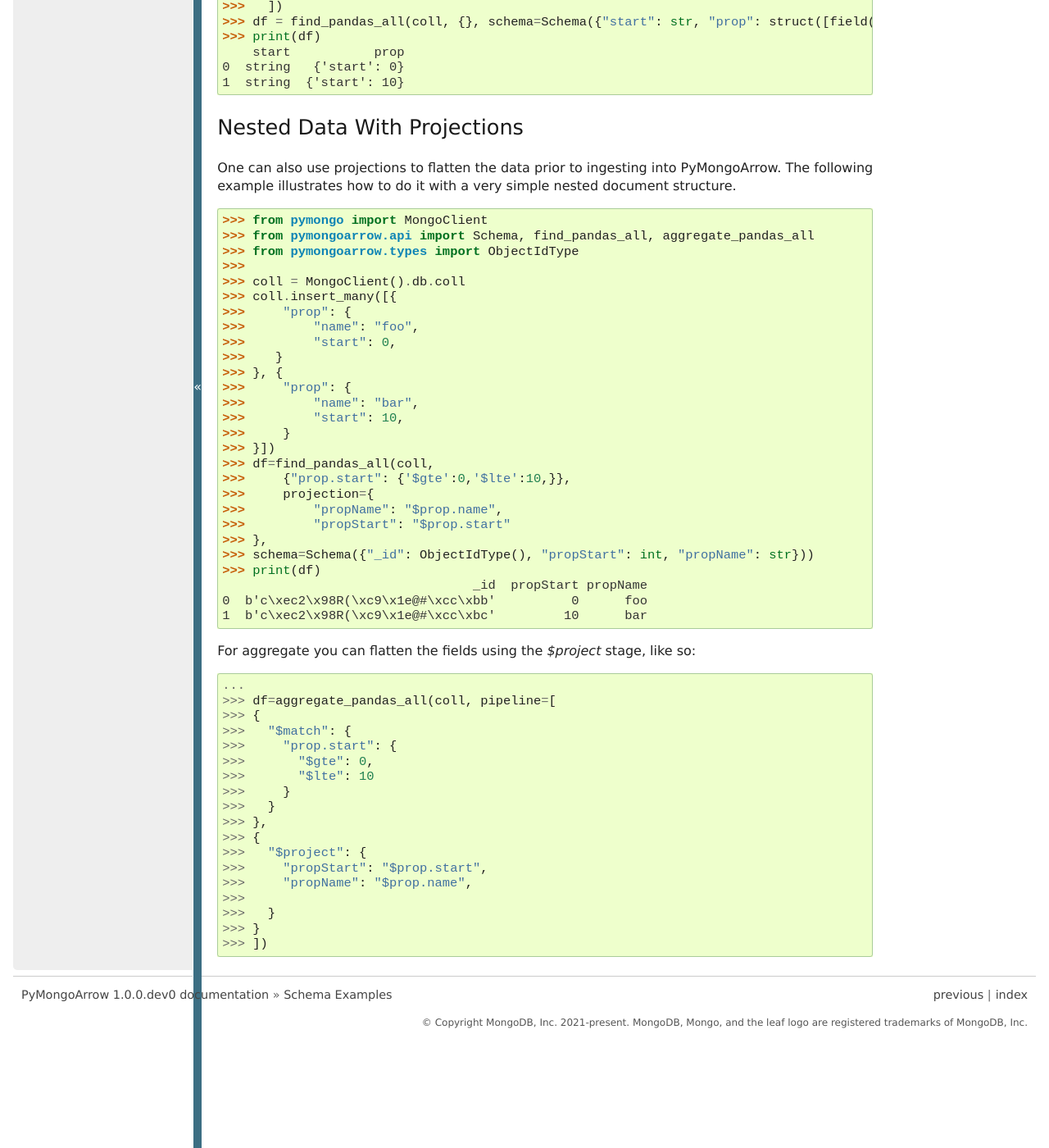
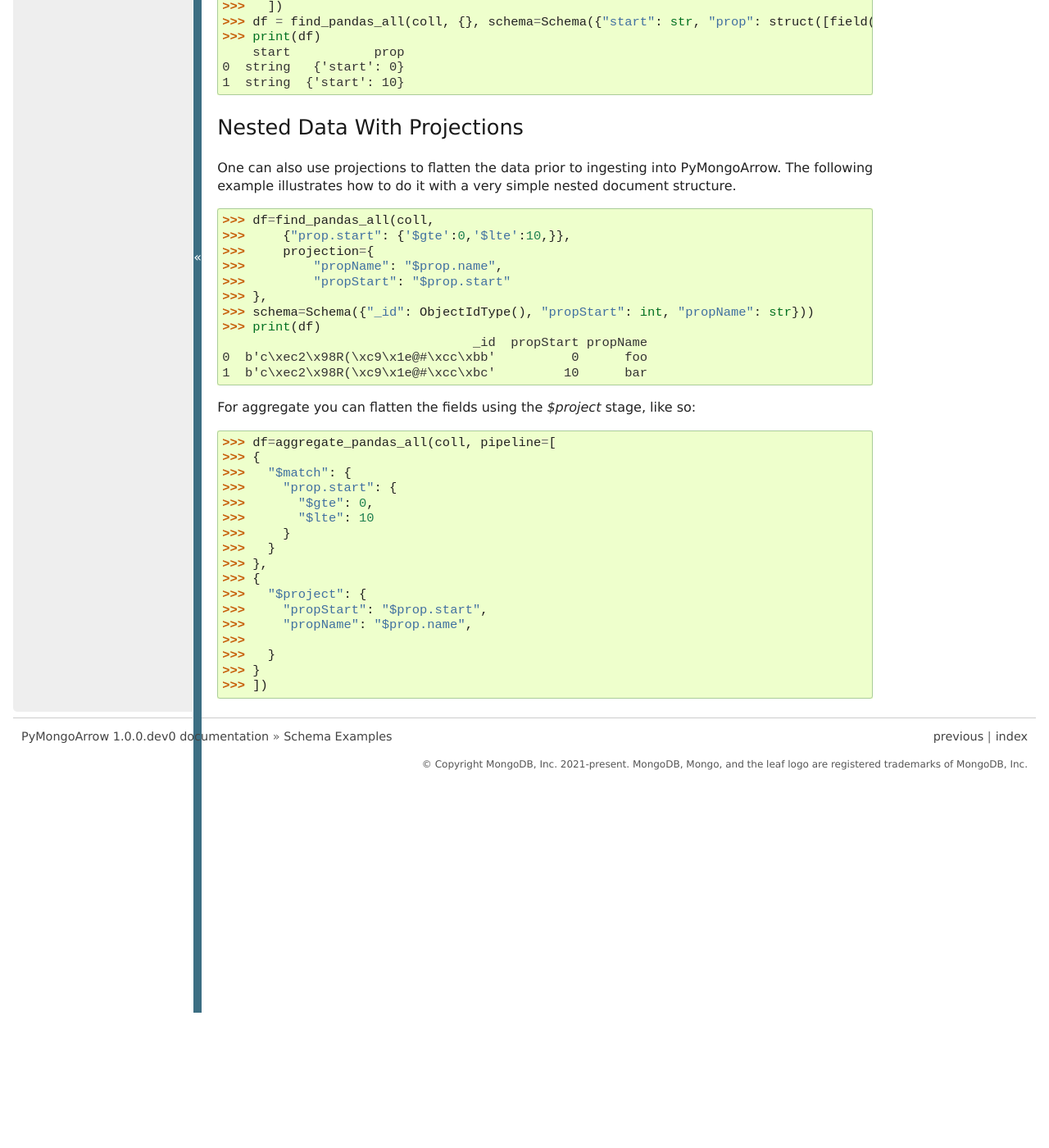
Before and after one commit to mongodb-labs/mongo-arrow, a Sphinx documentation site: the page built from bindings/python/docs/source/schemas.rst, in a window 1280 px wide and 1400 px high, scrolled down 1044 px. Shown: the whole window at 82% size. Built offline with Sphinx 7.4.7, drawn with Linux system fonts in a browser that asks for light colours; after the commit the page ends 2279 px from its top, so only the background shows below that.

Commit message:
remove extraneous parts of code, and change phrasing

```diff
--- a/bindings/python/docs/source/schemas.rst
+++ b/bindings/python/docs/source/schemas.rst
@@ -71,22 +71,6 @@ The following example illustrates how to do it with a very simple nested documen
 
 .. code-block:: python
 
-   >>> from pymongo import MongoClient
-   >>> from pymongoarrow.api import Schema, find_pandas_all, aggregate_pandas_all
-   >>> from pymongoarrow.types import ObjectIdType
-   >>>
-   >>> coll = MongoClient().db.coll
-   >>> coll.insert_many([{
-   >>>     "prop": {
-   >>>         "name": "foo",
-   >>>         "start": 0,
-   >>>    }
-   >>> }, {
-   >>>     "prop": {
-   >>>         "name": "bar",
-   >>>         "start": 10,
-   >>>     }
-   >>> }])
    >>> df=find_pandas_all(coll,
    >>>     {"prop.start": {'$gte':0,'$lte':10,}},
    >>>     projection={
@@ -104,7 +88,6 @@ For aggregate you can flatten the fields using the `$project` stage, like so:
 
 .. code-block:: python
 
-   ...
    >>> df=aggregate_pandas_all(coll, pipeline=[
    >>> {
    >>>   "$match": {
```
